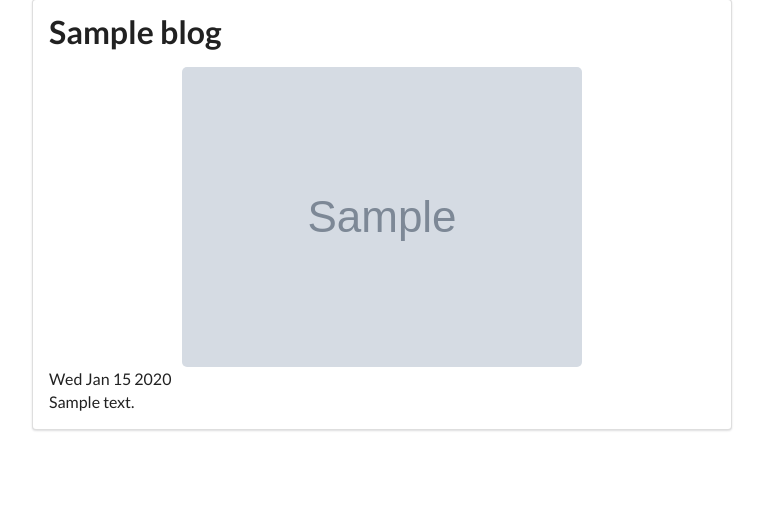
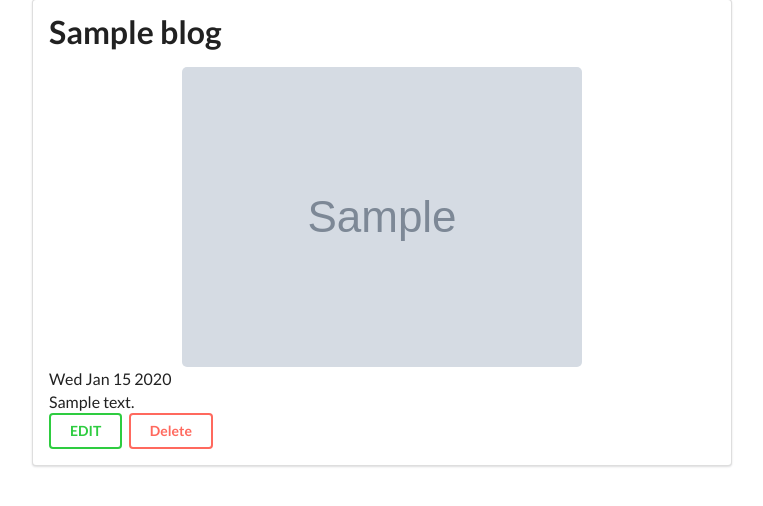
Before and after one commit to Deepali2/RESTful-BlogApp, a Node server app: template views/show.ejs in a window 1280 px wide. Shown: the part 119-625 px from the top of the page, without its empty margins (258-1021 px from the left). Run offline with Node 20, Linux system fonts and the light colour scheme; the template is opened without the code that fills it: most values are stand-ins (such as "Sample title", 1, 10 or a date in 2020); grey boxes marked "Sample" are stand-in pictures; data that the repository does not hold is empty; some libraries are stand-ins or nearby versions.

Commit message:
adds the DELETE RESTful route. ALl routes working well

```diff
--- a/app.js
+++ b/app.js
@@ -65,7 +65,7 @@ app.post("/blogs", function(req, res) {
 
 //SHOW ROUTE
 app.get("/blogs/:id", function(req, res) {
-  Blog.find({"_id": ObjectId(req.params.id.substring(1))}, function(err, blog) {
+  Blog.find({"_id": ObjectId(req.params.id)}, function(err, blog) {
     if (err){
       console.log("Error in getting the blog");
       res.redirect("/blogs");
@@ -76,7 +76,7 @@ app.get("/blogs/:id", function(req, res) {
 
 //EDIT ROUTE
 app.get("/blogs/:id/edit", function(req, res) {
-  Blog.find({"_id": ObjectId(req.params.id.substring(1))}, function(err, blog) {
+   Blog.find({"_id": ObjectId(req.params.id)}, function(err, blog) {
     if (err){
       console.log("Error in getting the blog");
       res.redirect("/blogs");
@@ -87,12 +87,25 @@ app.get("/blogs/:id/edit", function(req, res) {
 
 //UPDATE ROUTE
 app.put("/blogs/:id", function(req, res) {
-  Blog.findOneAndUpdate(ObjectId(req.params.id.substring(1)), req.body.blog, function(err, updatedBlog) {
+  Blog.findOneAndUpdate(req.params.id, req.body.blog, function(err, updatedBlog) {
     if (err) {
       console.log("There is an error in updating the blog: ");
       res.redirect("/blogs");
     }else {
-      res.redirect(`/blogs/${req.params.id}`);
+      res.redirect("/blogs/" + req.params.id.substring(1));
+    }
+  });
+});
+
+
+//DELETE ROUTE
+app.delete("/blogs/:id", function(req, res) {
+  Blog.findOneAndDelete(req.params.id, function(err, updatedBlog) {
+    if (err) {
+      console.log("There is an error in updating the blog: ");
+      res.redirect("/blogs");
+    }else {
+      res.redirect("/blogs");
     }
   });
 });
--- a/public/stylesheets/app.css
+++ b/public/stylesheets/app.css
@@ -5,3 +5,7 @@ i.icon {
 .text.container {
   margin-top: 4.0em;
 }
+
+#delete {
+  display: inline;
+}
--- a/views/edit.ejs
+++ b/views/edit.ejs
@@ -1,4 +1,5 @@
 <%include ./partials/header.ejs%>
+
 <div class="ui main text container segment">
     <div class="ui huge header">EDIT <%=blog[0].title%></div>
     <form class ="ui form" action="/blogs/:<%=blog[0]._id%>?_method=PUT" method="POST">
--- a/views/show.ejs
+++ b/views/show.ejs
@@ -10,6 +10,10 @@
       <div class="description">
         <p><%-blog[0].body%></p>
       </div>
+      <a class="ui green inverted button" href="/blogs/<%=blog[0]._id%>/edit">EDIT</a>
+      <form id="delete" action="/blogs/:<%=blog[0]._id%>?_method=DELETE" method="POST">
+        <button class="ui red inverted button">Delete</button>
+      </form>
     </div>
   </div>
 </div>
```
